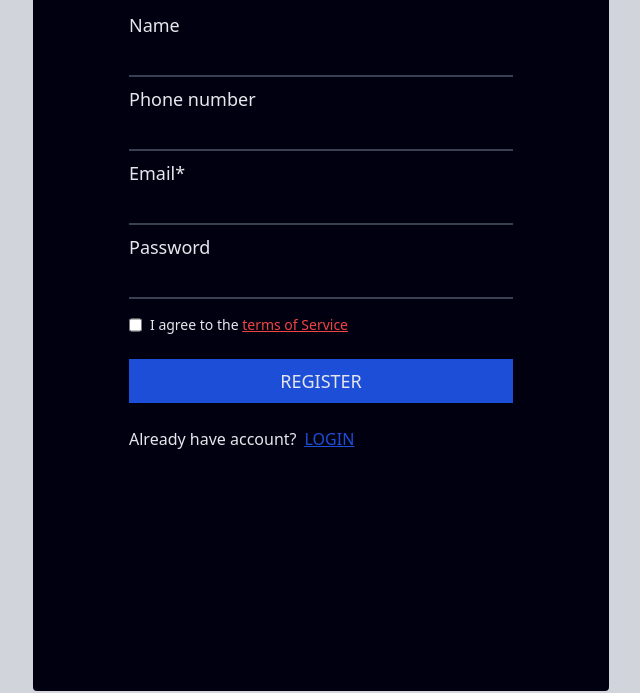
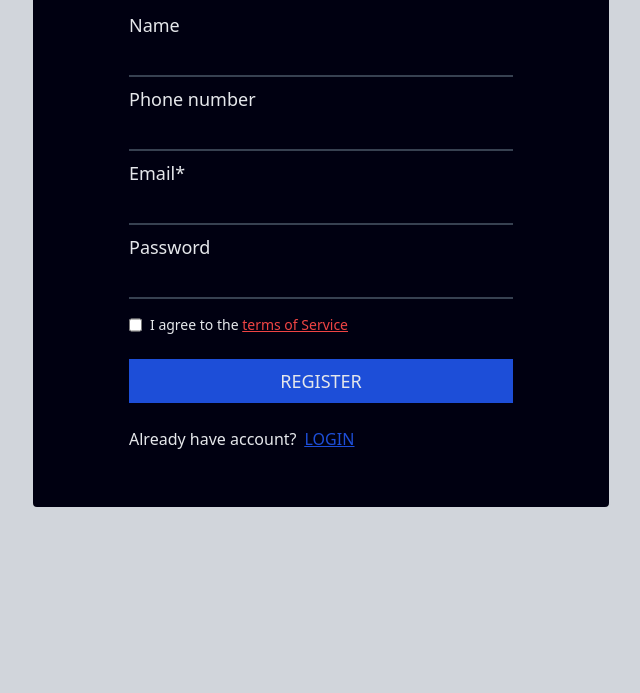
Before and after one commit to rkCodeX/demoWeb_carGallery, a website: page signup.html in a window 1280 px wide. Shown: the part 107-800 px from the top of the page, without its empty margins (319-959 px from the left). Drawn offline with Linux system fonts and the light colour scheme.

Commit message:
signUp layout fixe

```diff
--- a/signup.html
+++ b/signup.html
@@ -8,10 +8,8 @@
     <link rel="stylesheet" href="./src/output.css">
     <script src="https://kit.fontawesome.com/324d50e246.js" crossorigin="anonymous"></script>
 </head>
-
-<body class="text-gray-200 bg-gray-300">
-    <div class="flex items-center justify-center">
-        <div class="w-auto h-screen px-24 py-4 rounded-md bg-blue0 flex flex-col justify-start items-start gap-2 border-2 border-gray-300">
+<body class="text-gray-200 bg-gray-300 flex justify-center items-center">
+        <div class="w-auto h-auto px-24 py-4 rounded-md bg-blue0 flex flex-col justify-start items-start gap-2 border-2 border-gray-300">
             <h2 class="ml-20 text-6xl mt-4 mb-4">REGISTER</h2>
             <div>
                 <h2 class="text-lg">Name</h2>
@@ -34,13 +32,10 @@
                 <p class="text-sm cursor-pointer">I agree to the <u class="text-red-500">terms of Service</u></p>
             </div>
             <button class="mt-4 w-full bg-blue-700 text-center py-2 cursor-pointer text-lg">REGISTER</button>
-            <div class="mt-4 flex">
+            <div class="mt-4 flex mb-10">
                 <p class="mr-2">Already have account?</p>
                 <button><u class="text-blue-700"><a href="login.html">LOGIN</a></u></button>
             </div>
         </div>
-    </div>
-    <script src="signup.js"></script>
 </body>
-
 </html>
```
Also changed, not shown: src/output.css.
